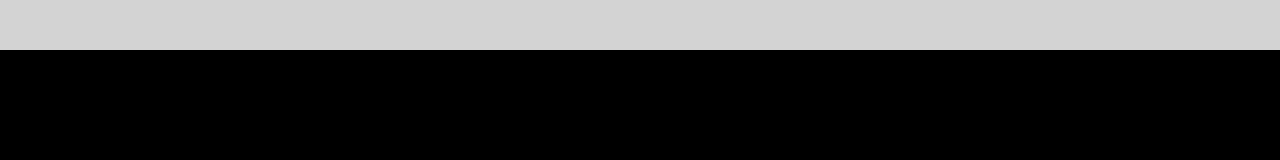
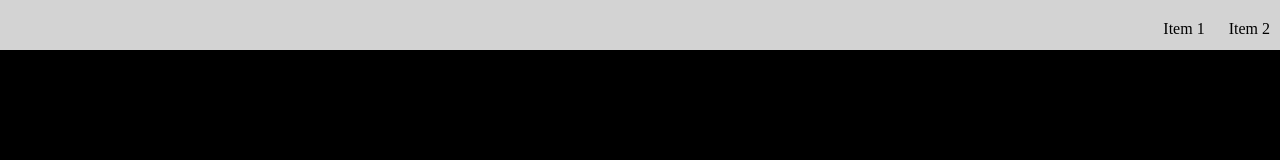
Before and after one commit to ZAhmed95/Github-Practice, a plain HTML site: page index.html in a window 1280 px wide. Shown: the top 160 px of the page. Drawn offline with Linux system fonts and the light colour scheme.

Commit message:
Added menu items

```diff
--- a/index.html
+++ b/index.html
@@ -7,7 +7,12 @@
   </head>
   <body>
     <div class="menuBar">
-
+      <div class="menuItems">
+        <ul>
+          <li>Item 1</li>
+          <li>Item 2</li>
+        </ul>
+      </div>
     </div>
 
     <div class="window">
--- a/style.css
+++ b/style.css
@@ -9,6 +9,15 @@ body{
   height: 50px;
   box-sizing: border-box;
   background-color: lightGray;
+}
+
+.menuItems{
+  float: right;
+}
+
+.menuItems ul li{
+  display: inline-block;
+  padding: 4px 10px;
 }
 
 .window{
```
